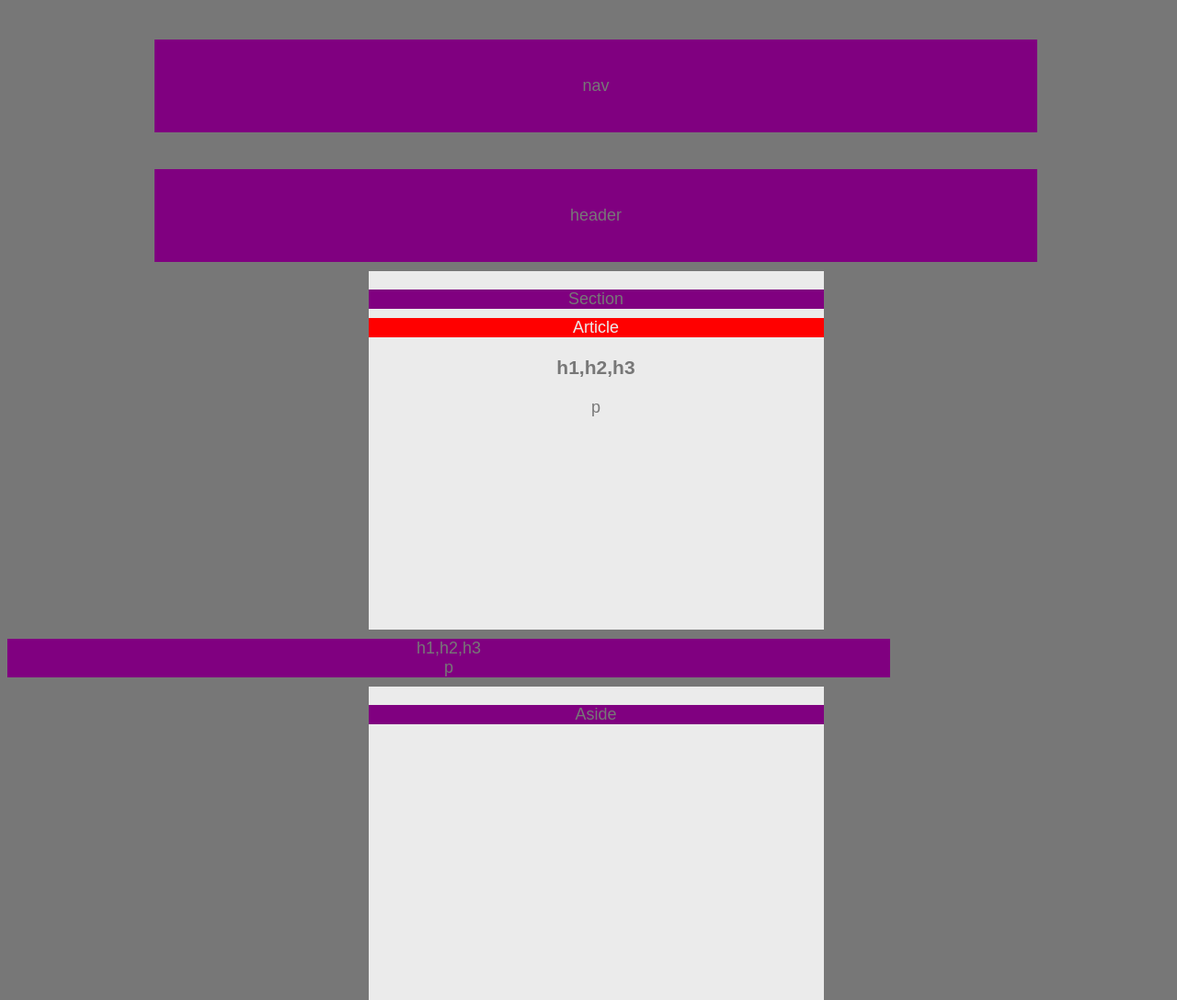
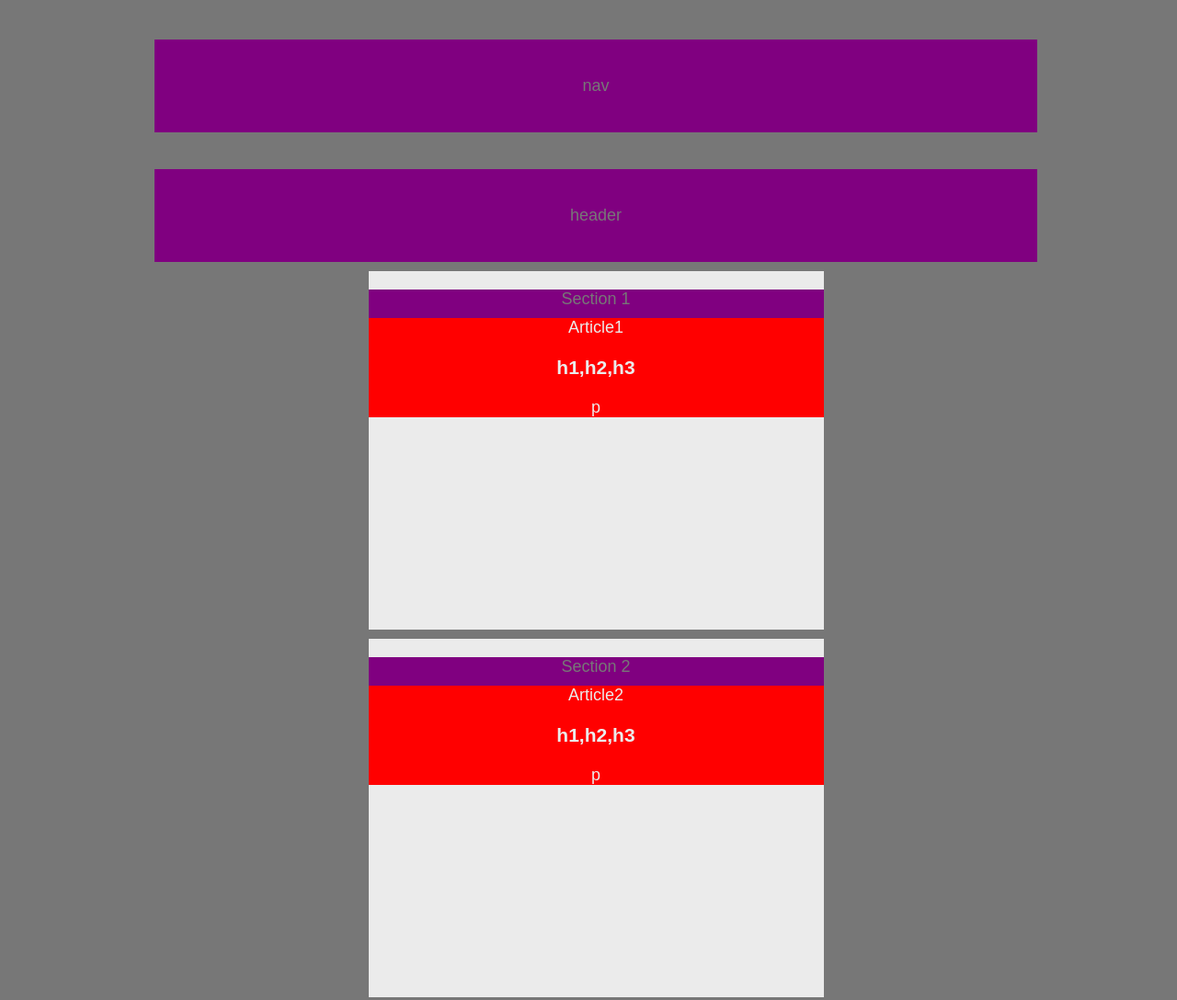
Before and after one commit to ItsLahRee/HW-Wireframe, a plain HTML site: page index.html in a window 1280 px wide. Shown: the part 5-1093 px from the top of the page at 92% size. Drawn offline with Linux system fonts and the light colour scheme.

Commit message:
adding classes, id

```diff
--- a/index.html
+++ b/index.html
@@ -7,42 +7,56 @@
     <meta charset="UTF-8">
     <meta name="viewport" content="width=device-width, initial-scale=1.0">
     <meta http-equiv="X-UA-Compatible" content="ie=edge">
-    <title>LaurieStrecker</title>
+    <title>Laurie Strecker</title>
 </head>
 
-<!--body-->
+<!--Body-->
 <body>
 
-    <!-- navbar-->
+    <!-- Navbar-->
+    <div class="container">
             <nav>
                 <h2 class="titles">nav</h2>
             </nav>
         <h1 class="titles">header</h1>
+    </div>
 
       <!--Main-->
       <main>
+
         <!--Section 1-->
-        <section>
-            <div class="titles">Section</div>
+        <section id="main-bio">
+
+            <div class="titles">Section 1
 
              <!--Article1-->
             <article>
-                <div class="article">Article</div>
+                <div class="article">Article1
                         <h3>h1,h2,h3</h3>
                     <p>p</p>
+                </div>
+            </div>
+            </section>
 
         <!--Section 2-->
-        </section>
+        <section id="contact-info">
+            <div class="titles">Section 2
+
             <!--Article2-->
             <article>
-                <div class="titles">h1,h2,h3</div>
-                <div class="titles">p</div>
+                <div class="article">Article2
+                        <h3>h1,h2,h3</h3>
+                    <p>p</p>
+                </div>
             </article>
+        </div>
+        </section>
 
          <!--Section 3-->
-        <section>
+        <section id="ad">
             <div class="titles">Aside</div>
         </section>
+
     </main>
 
 </body>
--- a/style.css
+++ b/style.css
@@ -29,7 +29,7 @@ nav, h1, h2 {
     border: none;
 }
 
-/* BODY */
+/* Body */
 body {
     font-family: Arial, Helvetica, sans-serif;
     font-size: 18px;
@@ -38,7 +38,7 @@ body {
     max-height: 100%;
 }
 
-/* SECTION 1 */
+/* Aside */
 aside {
     font-family: Arial, Helvetica, sans-serif;
     color: #777;
@@ -50,7 +50,7 @@ aside {
 
 }
 
-   /* SECTION 2  */
+/* SECTION 2  */
 section {
     font-family: Arial, Helvetica, sans-serif;
     color: #777;
```
Also changed, not shown: 1 other file. Lines whose indentation alone changed are shown as unchanged.
